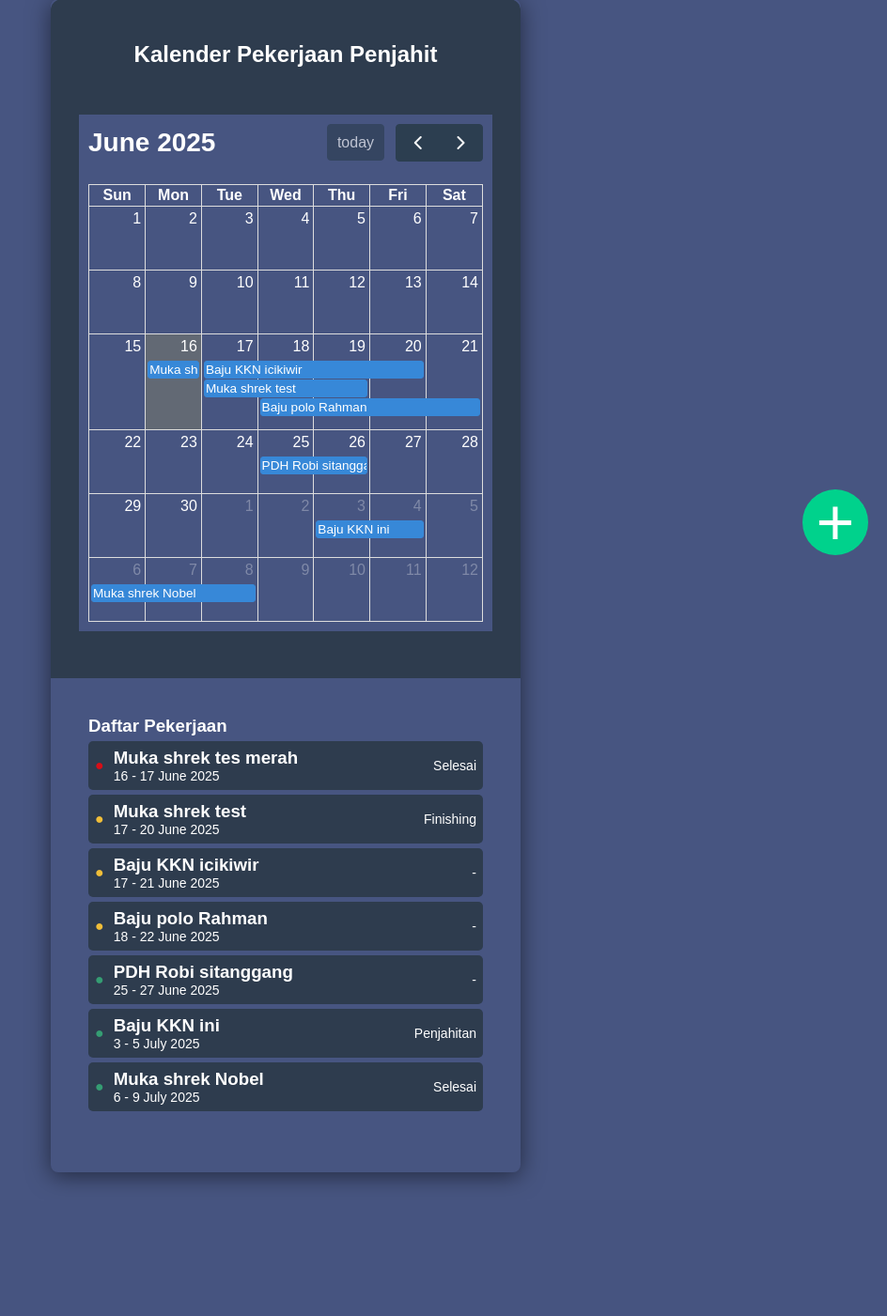
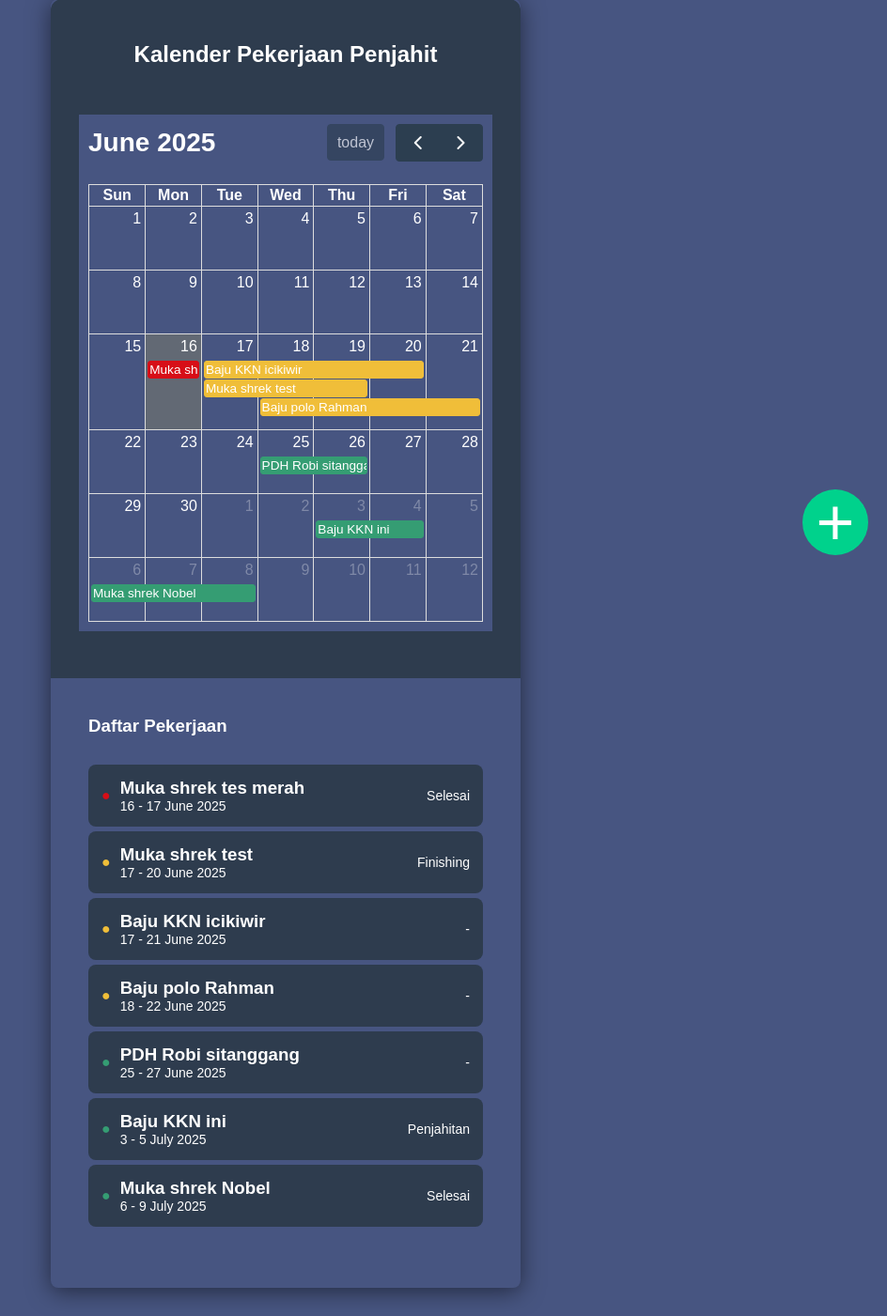
Before and after one commit to rahmanisstudent/project-rbpl-native, a PHP site: page / in a window 1280 px wide. Shown: the part 189-1590 px from the top of the page at 94% size, without its empty margins (336-1280 px from the left). Before the commit the page ends 1451 px from the top, so only its background shows below. Run offline with PHP 8.4, Linux system fonts and the light colour scheme; data comes from the database, SQL or seed files in the repository; lists and menus that the app fills with data are empty.

Commit message:
index .php harusnya udah selesai 100%

```diff
--- a/css/index.css
+++ b/css/index.css
@@ -55,19 +55,10 @@ body {
   border-radius: 5px;
 }
 .task {
-  padding: 7px;
+  padding: 14px;
   margin: 5px 0;
-  border-radius: 5px;
+  border-radius: 8px;
   background-color: #2e3c4e;
-}
-.green {
-  background-color: #c8e6c9;
-}
-.red {
-  background-color: #ffcdd2;
-}
-.blue {
-  background-color: #bbdefb;
 }
 
 section {
@@ -94,7 +85,6 @@ section {
 
 .dot {
     border-radius: 50%;
-    /* color: black; */
 }
 
 .tanggal {
--- a/index.php
+++ b/index.php
@@ -11,8 +11,7 @@ try {
 // --- Fetch Events ---
 // Make sure your table and column names match your database
 // The column names must match what FullCalendar expects: title, start, end, color
-$sql = "SELECT tanggal_mulai as start, tanggal_selesai as end, CONCAT(jenis_model, ' ', nama_pelanggan) AS title FROM pesanan";
-$stmt = $pdo->query($sql);
+$sql = "SELECT tanggal_mulai as start, tanggal_selesai as end, CONCAT(jenis_model, ' ', nama_pelanggan) AS title, CONCAT('#', Warna) as color FROM pesanan";$stmt = $pdo->query($sql);
 
 $events = $stmt->fetchAll(PDO::FETCH_ASSOC);
 
@@ -42,9 +41,12 @@ $events_json = json_encode($events);
             ?>
             <div id="calendar"></div>
         </section>
+
+
+
         <section class="list">
             <div class="task-list">
-                <h3>Daftar Pekerjaan</h3>
+                <h3 style="margin-bottom: 30px;">Daftar Pekerjaan</h3>
                 <?php
                 // Fetch task list from the database
                 $sql = "SELECT pesanan_id, jenis_model, nama_pelanggan, tanggal_mulai, tanggal_selesai, status_pengerjaan, Warna FROM pesanan ORDER BY tanggal_mulai ASC";
@@ -56,13 +58,6 @@ $events_json = json_encode($events);
                     $end = date('j F Y', strtotime($row['tanggal_selesai']));
                     $dateRange = $start . ' - ' . $end;
 
-                    // Determine task color based on status
-                    // $colorClass = 'blue';
-                    // if (stripos($row['status_pengerjaan'], 'Finishing') !== false) {
-                    //     $colorClass = 'green';
-                    // } elseif (stripos($row['status_pengerjaan'], 'Pemotongan') !== false) {
-                    //     $colorClass = 'red';
-                    // }
                     ?>
                     <div class="task">
                         <a href="detail.php?id=<?php echo htmlspecialchars($row['pesanan_id']); ?>" style="text-decoration: none;">
```
